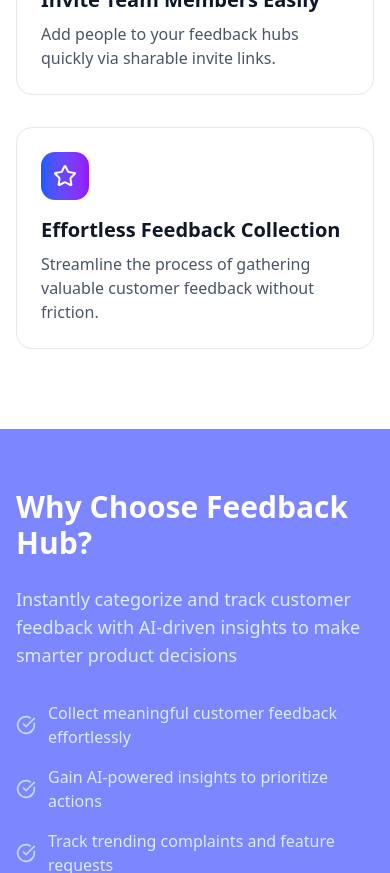
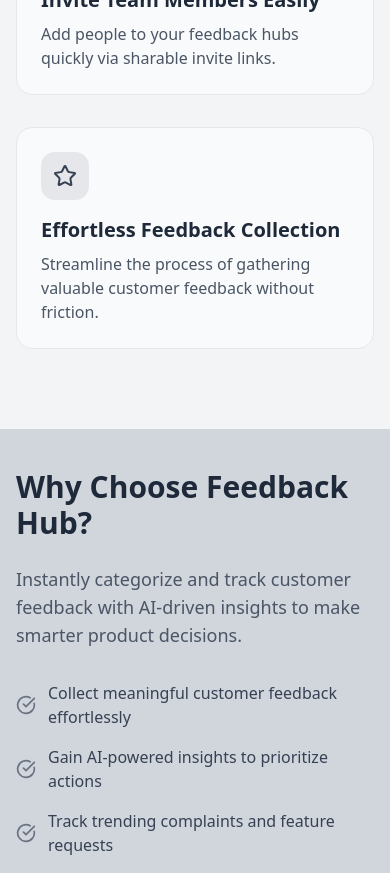
Before and after one commit to Aniketbhandari18/FeedHub, a Next.js app: page / in a window 390 px wide. Shown: the part 1860-2733 px from the top of the page. Built offline with nearby package versions, Linux system fonts and the light colour scheme; no server answers; a web font is replaced by a local one.

Commit message:
style: update color scheme of the page

```diff
--- a/src/components/LandingPage.tsx
+++ b/src/components/LandingPage.tsx
@@ -62,7 +62,7 @@ const LandingPage = () => {
   ];
 
   return (
-    <div className="min-h-screen bg-gradient-to-r from-blue-50 via-white to-blue-50">
+    <div className="min-h-screen bg-gradient-to-r from-gray-200 via-gray-100 bg-gray-200 text-gray-900">
       {/* Hero Section */}
       <motion.section
         initial={{ y: -50, opacity: 0 }}
@@ -75,13 +75,10 @@ const LandingPage = () => {
             initial={{ opacity: 0, y: 30 }}
             animate={{ opacity: 1, y: 0 }}
             transition={{ delay: 0.2, duration: 0.6 }}
-            className="text-4xl md:text-6xl font-bold text-gray-900 mb-6"
+            className="text-4xl md:text-6xl font-bold text-gray-700 mb-6"
           >
-            AI-Powered
-            <span className="text-transparent bg-clip-text bg-gradient-to-r from-blue-600 to-purple-600">
-              {" "}
-              Feedback Hub{" "}
-            </span>
+            AI-Powered{" "}
+            <span className="text-gray-700">Feedback Hub</span>
           </motion.h1>
 
           <motion.p
@@ -109,7 +106,7 @@ const LandingPage = () => {
             <SignedIn>
               <Link
                 href="/dashboard"
-                className="flex items-center space-x-2 px-6 py-3 bg-gradient-to-r from-blue-600 to-purple-600 text-white rounded-xl transition-all duration-200 transform shadow-lg"
+                className="flex items-center space-x-2 px-6 py-3 bg-gray-700 text-white rounded-xl transition-all duration-200 transform shadow-sm"
               >
                 <span>Go to Dashboard</span>
                 <ArrowRight size={20} />
@@ -117,7 +114,7 @@ const LandingPage = () => {
             </SignedIn>
             <SignedOut>
               <SignUpButton>
-                <Button variant="gradient" size="xl">
+                <Button variant="default" size="xl">
                   Get Started
                   <ArrowRight className="size-4.5" />
                 </Button>
@@ -128,7 +125,7 @@ const LandingPage = () => {
       </motion.section>
 
       {/* Features Section */}
-      <div className="pt-12 pb-20 bg-white">
+      <div className="pt-12 pb-20 bg-gray-100">
         <div className="max-w-7xl mx-auto px-4 sm:px-6 lg:px-8">
           <motion.section
             initial={{ opacity: 0 }}
@@ -137,7 +134,7 @@ const LandingPage = () => {
             viewport={{ once: true }}
           >
             <div className="text-center mb-12">
-              <h2 className="text-3xl md:text-4xl font-bold text-gray-900 mb-4">
+              <h2 className="text-3xl md:text-4xl font-bold text-gray-800 mb-4">
                 Powerful Features for Teams and Organizations
               </h2>
               <p className="text-xl text-gray-600 max-w-[480px] mx-auto">
@@ -155,12 +152,12 @@ const LandingPage = () => {
                 whileInView={{ opacity: 1, y: 0 }}
                 transition={{ delay: index * 0.1, duration: 0.6 }}
                 viewport={{ once: true }}
-                className="p-6 rounded-2xl border border-gray-200 hover:border-blue-200 hover:shadow-lg transition-border transition-shadow duration-300"
+                className="p-6 rounded-2xl border border-gray-200 hover:border-gray-300 hover:shadow-md transition-border transition-shadow duration-300 bg-gray-50"
               >
-                <div className="w-12 h-12 bg-gradient-to-r from-blue-600 to-purple-600 rounded-xl flex items-center justify-center mb-4">
-                  <feature.icon className="text-white" size={24} />
+                <div className="w-12 h-12 bg-gray-200 rounded-xl flex items-center justify-center mb-4">
+                  <feature.icon className="text-gray-700" size={24} />
                 </div>
-                <h3 className="text-xl font-semibold text-gray-900 mb-2">
+                <h3 className="text-xl font-semibold text-gray-800 mb-2">
                   {feature.title}
                 </h3>
                 <p className="text-gray-600">{feature.description}</p>
@@ -176,17 +173,17 @@ const LandingPage = () => {
         whileInView={{ opacity: 1 }}
         transition={{ duration: 0.8 }}
         viewport={{ once: true }}
-        className="py-15 bg-indigo-400"
+        className="py-10 bg-gray-300"
       >
         <div className="max-w-7xl mx-auto px-4 sm:px-6 lg:px-8">
           <div className="grid grid-cols-1 lg:grid-cols-2 gap-12 items-center">
             <div>
-              <h2 className="text-3xl md:text-4xl font-bold text-white mb-6">
+              <h2 className="text-3xl md:text-4xl font-bold text-gray-800 mb-6">
                 Why Choose Feedback Hub?
               </h2>
-              <p className="text-blue-100 text-lg mb-8">
+              <p className="text-gray-600 text-lg mb-8">
                 Instantly categorize and track customer feedback with AI-driven
-                insights to make smarter product decisions
+                insights to make smarter product decisions.
               </p>
               <div className="space-y-4">
                 {benefits.map((benefit, index) => (
@@ -198,8 +195,8 @@ const LandingPage = () => {
                     viewport={{ once: true }}
                     className="flex items-center space-x-3"
                   >
-                    <CheckCircle className="text-blue-200 shrink-0" size={20} />
-                    <span className="text-blue-100">{benefit}</span>
+                    <CheckCircle className="text-gray-500 shrink-0" size={20} />
+                    <span className="text-gray-700">{benefit}</span>
                   </motion.div>
                 ))}
               </div>
```
